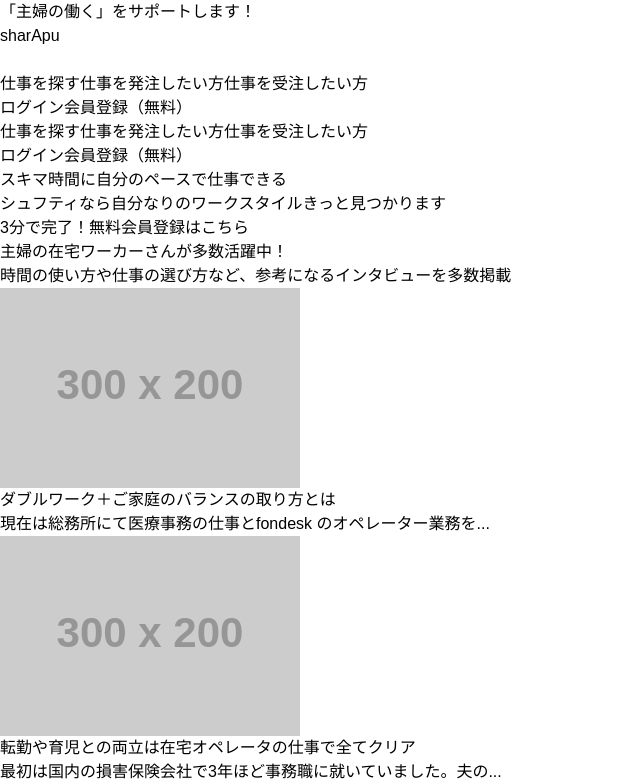
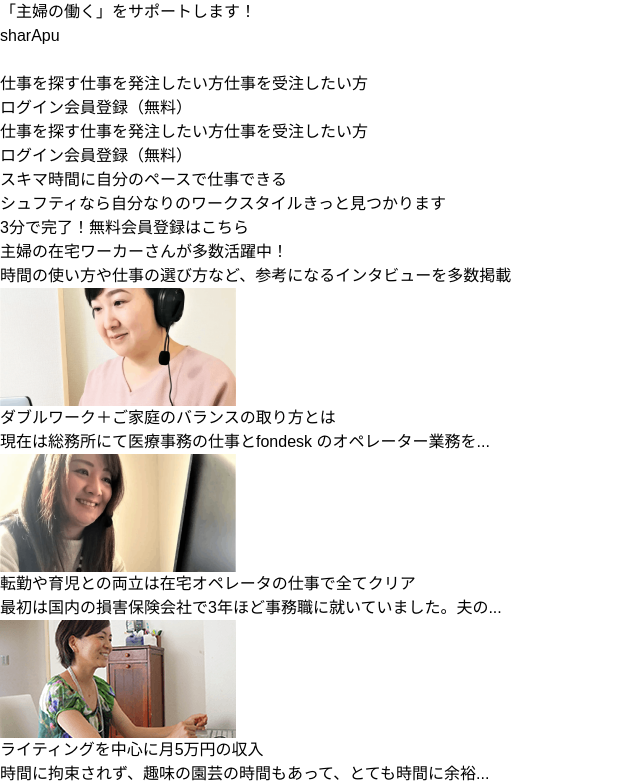
Before and after one commit to SumaiyaTarannumNoor/SharApu-Job-Portal, a React (Vite) app: page / in a window 1280 px wide. Shown: the top 784 px of the page, without its empty margins (0-640 px from the left). Built offline with nearby package versions, Linux system fonts and the light colour scheme.

Commit message:
WorkerLandingPage Component Added

```diff
--- a/src/App.jsx
+++ b/src/App.jsx
@@ -6,6 +6,7 @@ import JobCategoriesCard from './components/JobCategories/JobCategoriesCard';
 import Footer from './components/UI/Footer';
 import HeroImage from '../assets/LandingPageImage/HeroImage.png'
 import HeroSection from './components/UI/Hero';
+import WorkerLandingPage from './components/Workers/WorkerLandingPage';
 
 
 const WorkerCard = ({ imageSrc, title, description }) => (
@@ -140,20 +141,7 @@ const App = () => {
         <HeroSection HeroImage={HeroImage} />
 
         {/* Workers Section */}
-        <div className="mt-16">
-          <h2 className="text-xl sm:text-2xl font-bold text-pink-500 mb-4">主婦の在宅ワーカーさんが多数活躍中！</h2>
-          <p className="text-base sm:text-lg mb-8">時間の使い方や仕事の選び方など、参考になるインタビューを多数掲載</p>
-          <div className="grid grid-cols-1 sm:grid-cols-2 lg:grid-cols-4 gap-6">
-            {workers.map((worker, index) => (
-              <WorkerCard key={index} {...worker} />
-            ))}
-          </div>
-          <div className="text-center mt-8">
-            <button className="bg-white text-pink-500 border-2 border-pink-500 px-8 py-3 rounded-full text-xl hover:bg-pink-100 transition duration-300">
-              インタビューをもっと見る
-            </button>
-          </div>
-        </div>
+      <WorkerLandingPage />
 
         {/* Reasons Section */}
         <div className="mt-24 bg-gray-100 py-12 sm:py-16 px-4 rounded-lg">
--- /dev/null
+++ b/src/components/Workers/WorkerLandingPage.jsx
@@ -0,0 +1,97 @@
+import React from 'react';
+import Worker1 from "../../../assets/Workers/Worker1.png";
+import Worker2 from "../../../assets/Workers/Worker2.png";
+import Worker3 from "../../../assets/Workers/Worker3.png";
+import Worker4 from "../../../assets/Workers/Worker4.png";
+import Worker5 from "../../../assets/Workers/Worker5.png";
+import Worker6 from "../../../assets/Workers/Worker6.png";
+import Worker7 from "../../../assets/Workers/Worker7.png";
+import Worker8 from "../../../assets/Workers/Worker8.png";
+
+// Worker Card Component
+const WorkerCard = ({ imageSrc, title, description }) => {
+  return (
+    <div className="bg-white rounded-lg shadow-md overflow-hidden hover:shadow-xl transition-shadow duration-300">
+      <img
+        src={imageSrc}
+        alt={title}
+        className="w-full h-48 object-contain"
+      />
+      <div className="p-4">
+        <h3 className="text-lg font-semibold mb-2 line-clamp-2">{title}</h3>
+        <p className="text-gray-600 text-sm line-clamp-3">{description}</p>
+      </div>
+    </div>
+  );
+};
+
+// Main WorkerLandingPage Component
+const WorkerLandingPage = () => {
+  const workers = [
+    {
+      imageSrc: Worker1,
+      title: "ダブルワーク＋ご家庭のバランスの取り方とは",
+      description: "現在は総務所にて医療事務の仕事とfondesk のオペレーター業務を..."
+    },
+    {
+      imageSrc: Worker2,
+      title: "転勤や育児との両立は在宅オペレータの仕事で全てクリア",
+      description: "最初は国内の損害保険会社で3年ほど事務職に就いていました。夫の..."
+    },
+    {
+      imageSrc: Worker3,
+      title: "ライティングを中心に月5万円の収入",
+      description: "時間に拘束されず、趣味の園芸の時間もあって、とても時間に余裕..."
+    },
+    {
+      imageSrc: Worker4,
+      title: "ママと子供が笑顔になれば社会が変わる！",
+      description: "まじめなワーカーさんが多いので現在は安心して発注できるシュ..."
+    },
+    {
+      imageSrc: Worker5,
+      title: "事業のコアを強化するためクラウドソーシングを活用",
+      description: "初めて依頼した方から非常にクオリティの高い文章を書いていた..."
+    },
+    {
+      imageSrc: Worker6,
+      title: "クラウドソーシングは業務拡張の要！",
+      description: "主婦とか女性のワーカーさんはトラブルが少なく良い記事を書い..."
+    },
+    {
+      imageSrc: Worker7,
+      title: "ライティングを強みに持つシュフティで効率アップ",
+      description: "主に依頼している仕事内容はブログ記事のライティングで、大量の..."
+    },
+    {
+      imageSrc: Worker8,
+      title: "何気なく始めた在宅ワークは最高の恩恵き！",
+      description: "日中は子供たちがいるので仕事をすることはできません。ですの..."
+    },
+  ];
+
+  return (
+    <section className="container mx-auto px-4 py-12">
+      <div className="mt-16">
+        <h2 className="text-xl sm:text-2xl font-bold text-pink-500 mb-4">
+          主婦の在宅ワーカーさんが多数活躍中！
+        </h2>
+        <p className="text-base sm:text-lg mb-8">
+          時間の使い方や仕事の選び方など、参考になるインタビューを多数掲載
+        </p>
+        <div className="grid grid-cols-1 sm:grid-cols-2 lg:grid-cols-4 gap-6">
+          {workers.map((worker, index) => (
+            <WorkerCard key={index} {...worker} />
+          ))}
+        </div>
+        <div className="text-center mt-8">
+          <button className="bg-white text-pink-500 border-2 border-pink-500 px-8 py-3 rounded-full text-xl hover:bg-pink-100 transition duration-300">
+            インタビューをもっと見る
+          </button>
+        </div>
+      </div>
+    </section>
+  );
+};
+
+export default WorkerLandingPage;
```
